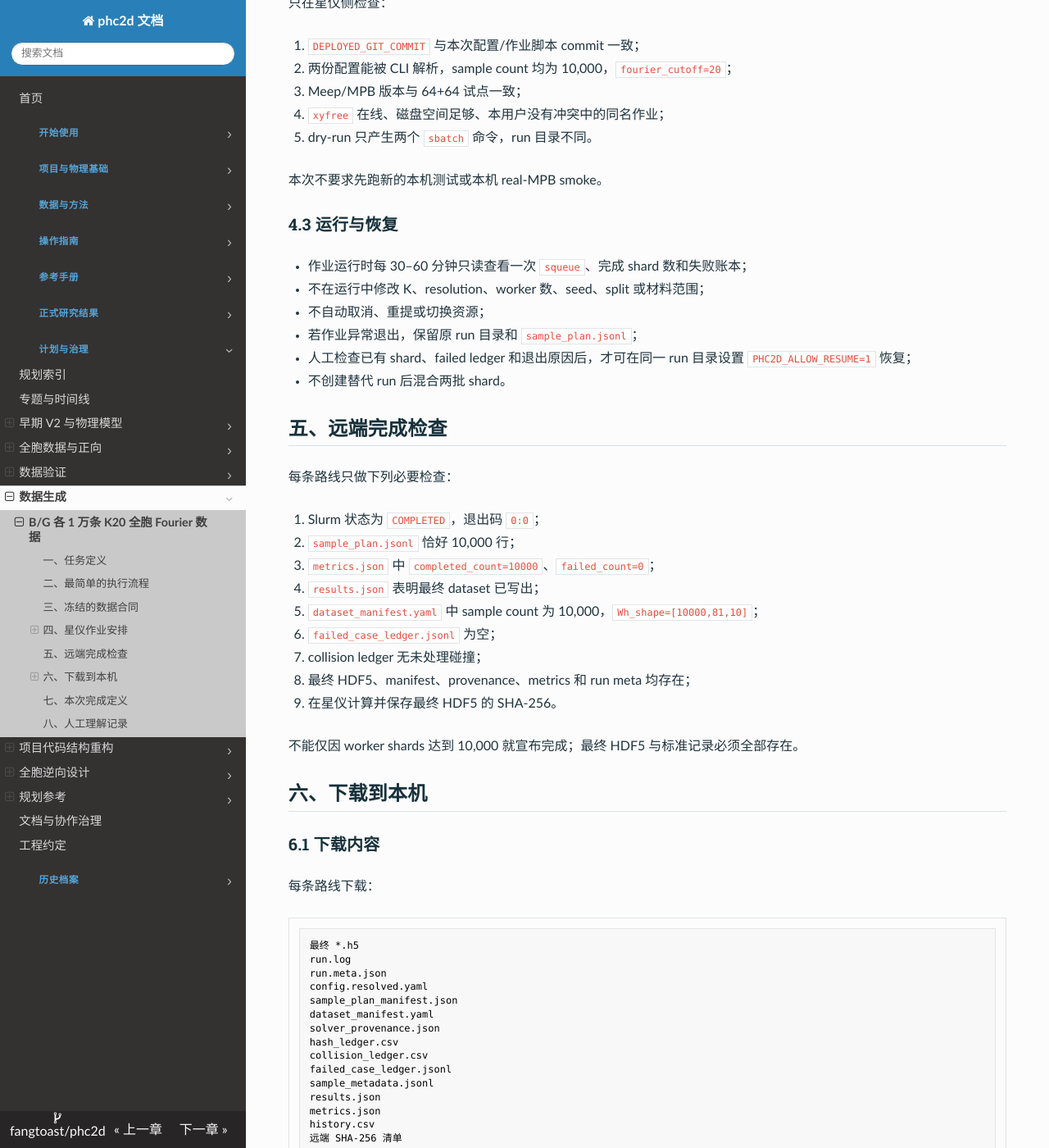
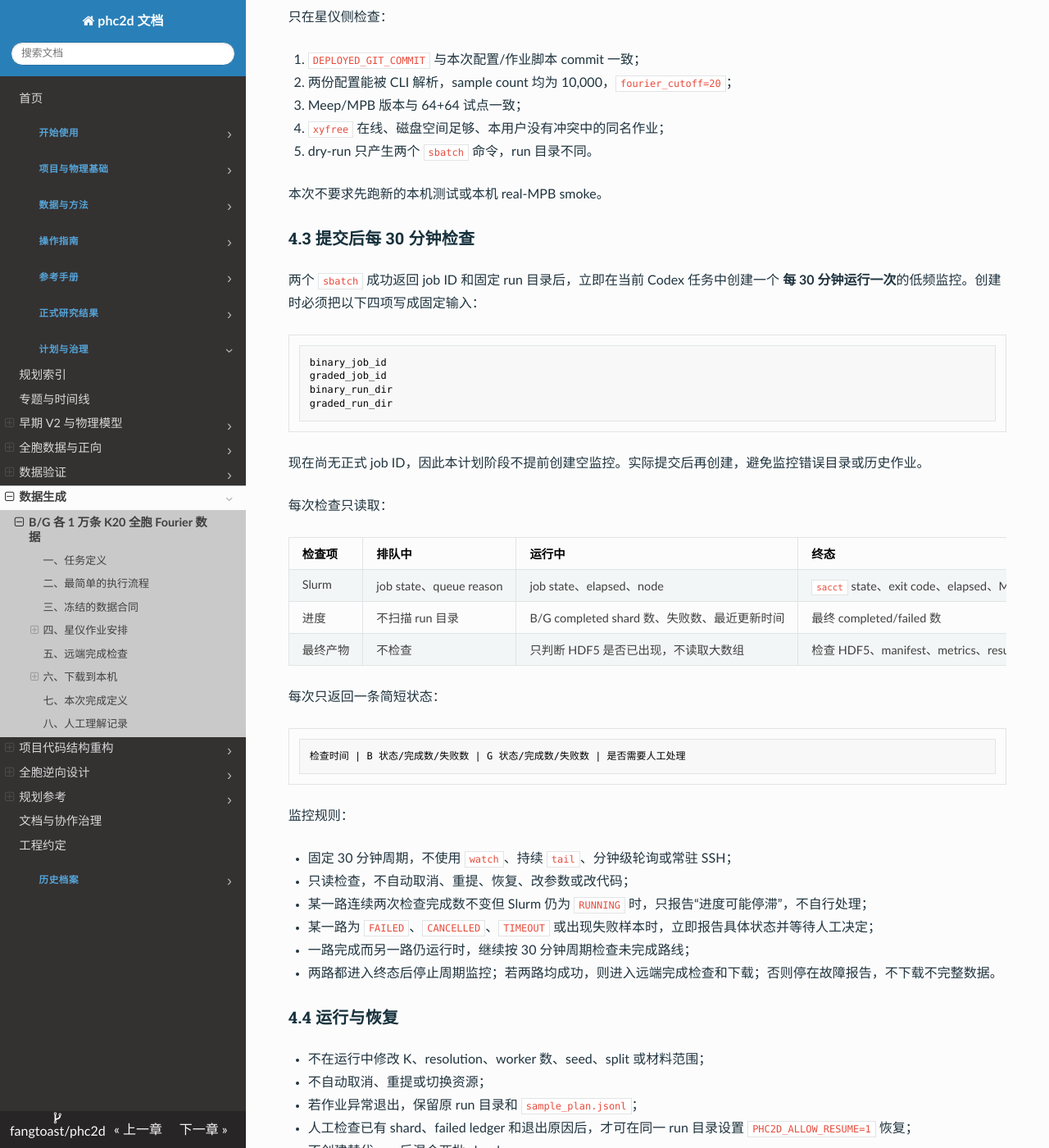
Before and after one commit to fangtoast/phc2d, an MkDocs documentation site: the page built from docs/planning/数据生成/20260817 1w条数据高频截断k=20的情况下生成/B与G各1万条K20全胞Fourier数据生成计划.md, in a window 1280 px wide and 1400 px high, scrolled down 2801 px. Shown: the whole window at 82% size. Built offline with MkDocs 1.6.1, drawn with Linux system fonts in a browser that asks for light colours; some of the changed text lies outside the part shown.

Commit message:
docs: add half-hour K20 generation monitoring

````diff
--- a/docs/planning/数据生成/20260817 1w条数据高频截断k=20的情况下生成/B与G各1万条K20全胞Fourier数据生成计划.md
+++ b/docs/planning/数据生成/20260817 1w条数据高频截断k=20的情况下生成/B与G各1万条K20全胞Fourier数据生成计划.md
@@ -1,6 +1,6 @@
 ---
 title: "B 与 G 各 1 万条 K=20 全胞 Fourier 数据生成计划"
-summary: "在星仪分别用一个 64 CPU 节点生成 Binary 10000 条和 Graded 10000 条 K=20 real-MPB 数据，并把最终 HDF5 与必要 provenance 下载到本机。"
+summary: "在星仪分别用一个 64 CPU 节点生成 Binary 10000 条和 Graded 10000 条 K=20 real-MPB 数据，每 30 分钟只读检查一次进度，完成后下载最终 HDF5 与必要 provenance。"
 page_type: plan
 status: draft
 plan_state: active
@@ -49,6 +49,7 @@ primary_layer: L3
 准备 B/G 两份 10k 配置
   → 部署固定 Git commit 到星仪
   → 同时提交 B、G 两个单节点作业
+  → 用 job ID 和 run 目录设置每 30 分钟一次的只读监控
   → 每个作业自行完成 sample plan、64-worker MPB 和最终 HDF5
   → 远端检查数量、失败数、最终文件和 SHA-256
   → 下载两份 HDF5 与必要 provenance 到本机
@@ -128,9 +129,44 @@ runs/{yyyymmdd}/full_cell_fourier_k20_10000_xingyi_{YYYYMMDDHHmm}/
 
 本次不要求先跑新的本机测试或本机 real-MPB smoke。
 
-### 4.3 运行与恢复
+### 4.3 提交后每 30 分钟检查
 
-- 作业运行时每 30–60 分钟只读查看一次 `squeue`、完成 shard 数和失败账本；
+两个 `sbatch` 成功返回 job ID 和固定 run 目录后，立即在当前 Codex 任务中创建一个 **每 30 分钟运行一次**的低频监控。创建时必须把以下四项写成固定输入：
+
+```text
+binary_job_id
+graded_job_id
+binary_run_dir
+graded_run_dir
+```
+
+现在尚无正式 job ID，因此本计划阶段不提前创建空监控。实际提交后再创建，避免监控错误目录或历史作业。
+
+每次检查只读取：
+
+| 检查项 | 排队中 | 运行中 | 终态 |
+|---|---|---|---|
+| Slurm | job state、queue reason | job state、elapsed、node | `sacct` state、exit code、elapsed、MaxRSS |
+| 进度 | 不扫描 run 目录 | B/G completed shard 数、失败数、最近更新时间 | 最终 completed/failed 数 |
+| 最终产物 | 不检查 | 只判断 HDF5 是否已出现，不读取大数组 | 检查 HDF5、manifest、metrics、results、provenance 是否齐全 |
+
+每次只返回一条简短状态：
+
+```text
+检查时间 | B 状态/完成数/失败数 | G 状态/完成数/失败数 | 是否需要人工处理
+```
+
+监控规则：
+
+- 固定 30 分钟周期，不使用 `watch`、持续 `tail`、分钟级轮询或常驻 SSH；
+- 只读检查，不自动取消、重提、恢复、改参数或改代码；
+- 某一路连续两次检查完成数不变但 Slurm 仍为 `RUNNING` 时，只报告“进度可能停滞”，不自行处理；
+- 某一路为 `FAILED`、`CANCELLED`、`TIMEOUT` 或出现失败样本时，立即报告具体状态并等待人工决定；
+- 一路完成而另一路仍运行时，继续按 30 分钟周期检查未完成路线；
+- 两路都进入终态后停止周期监控；若两路均成功，则进入远端完成检查和下载；否则停在故障报告，不下载不完整数据。
+
+### 4.4 运行与恢复
+
 - 不在运行中修改 K、resolution、worker 数、seed、split 或材料范围；
 - 不自动取消、重提或切换资源；
 - 若作业异常退出，保留原 run 目录和 `sample_plan.jsonl`；
@@ -203,6 +239,7 @@ SHA-256 比对属于文件传输完整性检查，不是本机物理验证。本
 - 两个作业均 0 失败，样本数和 `Wh` shape 正确；
 - 两份 HDF5 与必要 provenance 已下载到本机；
 - 本机文件 SHA-256 与星仪一致；
+- 提交后已按 30 分钟周期完成只读进度检查，并在两路进入终态后停止监控；
 - 记录星仪 commit、Slurm job ID、run 路径、远端/本机路径、耗时和 hash。
 
 本次完成不等于数据已通过 WSL 跨环境物理验收。若后续要把数据标记为 accepted 或用于正式论文证据，再单独安排 WSL 复算；该工作不阻塞本次“超算生成并下载”的任务。
@@ -210,7 +247,7 @@ SHA-256 比对属于文件传输完整性检查，不是本机物理验证。本
 ## 八、人工理解记录
 
 ```text
-解决了什么问题：用最短流程在星仪生成 B/G 各 1 万条 K=20 数据并下载到本机。
+解决了什么问题：用最短流程在星仪生成 B/G 各 1 万条 K=20 数据，每 30 分钟只读检查一次，并下载到本机。
 为什么采用这个方案：两个单节点 runner 已有 64+64 real-MPB 运行证据，预计都能在 24 小时内完成，无需增加多节点分片和 finalizer 改造。
 改变了项目哪一层/哪一模块：主层级 L3；后续只需新增两份配置和一个简单的星仪双作业入口。
 使用什么证据：统一 Fourier v2 部署、resolution=64 冻结结果、64+64 试点吞吐与 K=5–20 配对试验。
````
Also changed, not shown: docs/planning/README.md (+1 -1 lines).
